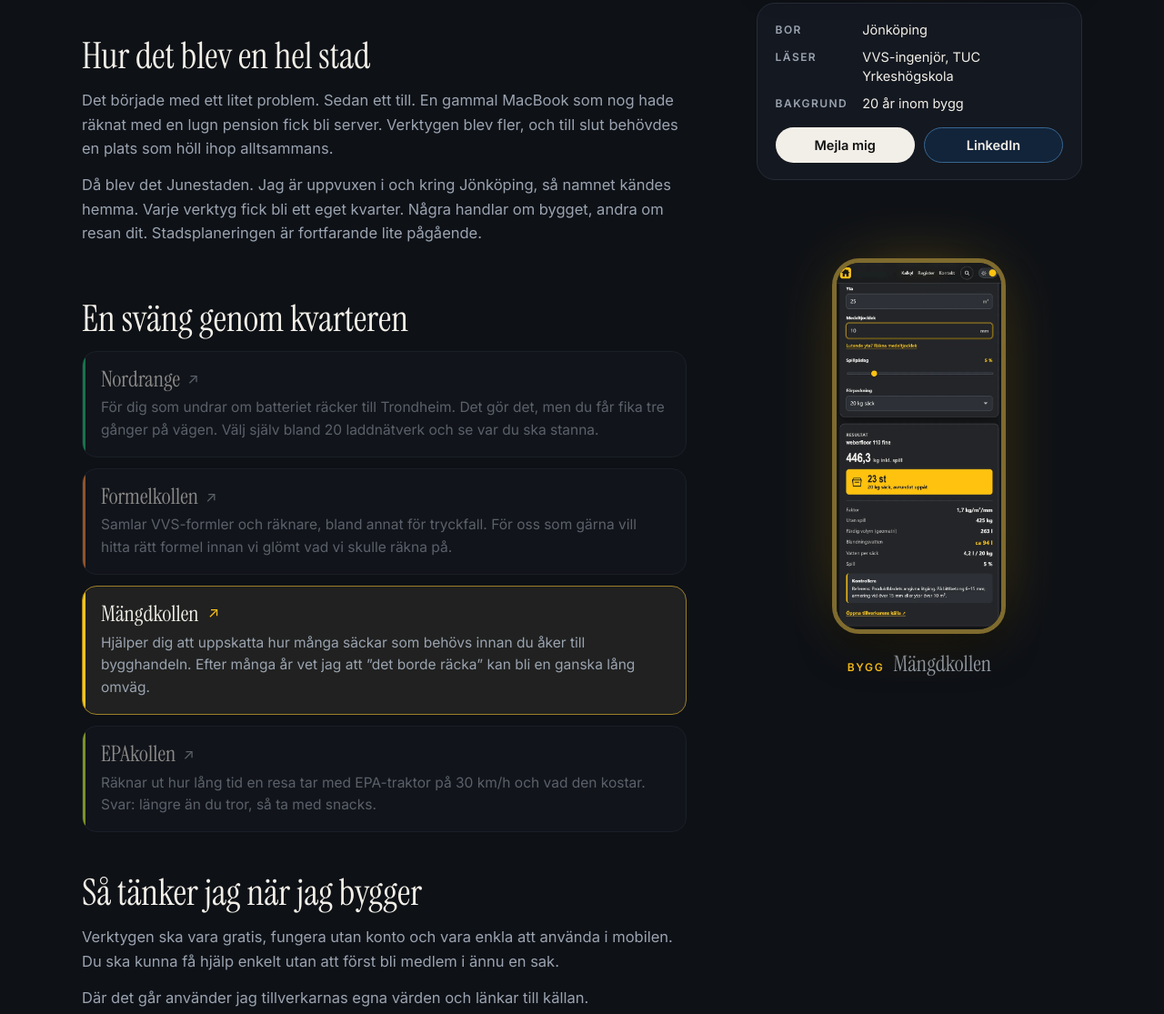
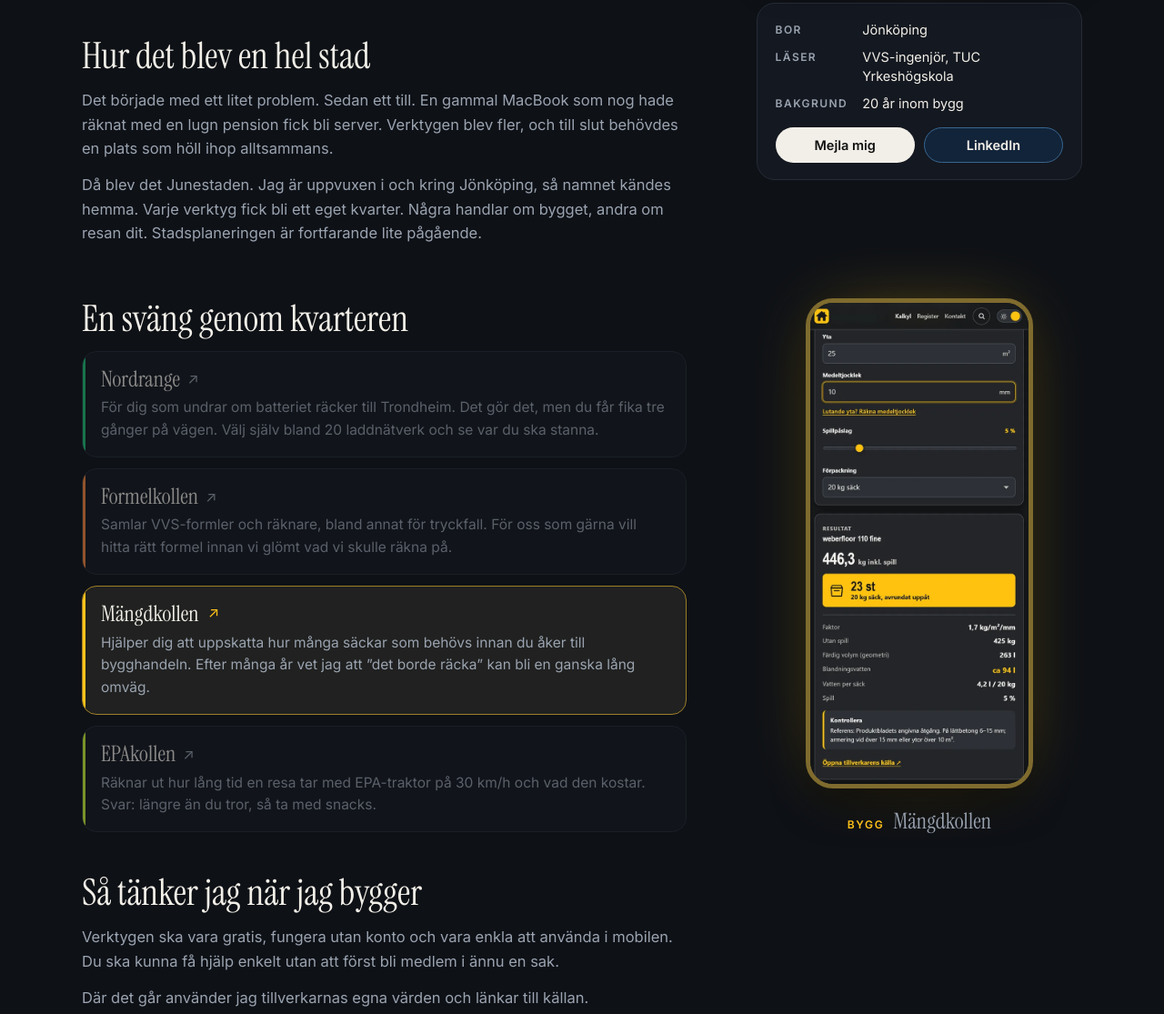
Before and after one commit to bjorn-norberg/junestaden, a plain HTML site: page public/om.html in a window 1280 px wide. Shown: the part 509-1624 px from the top of the page at 91% size. Drawn offline with Linux system fonts and the light colour scheme.

Commit message:
Om mig: telefonen från rubriken ned till EPAkollens underkant, 540 px
Co-Authored-By: Claude Opus 5.5 <noreply@anthropic.com>

```diff
--- a/public/om.html
+++ b/public/om.html
@@ -435,13 +435,16 @@ footer a { color: inherit; }
   .stage, .stage .portrait, .tphone, .tframe, .tframe img, .ttag, .facts-wrap { transition: none !important; }
 }
 
-/* Bild och inforuta ligger still överst. Telefonen bor i högerspalten bredvid kvarteren och följer med medan korten syns */
+/* Bild och inforuta ligger still överst. Telefonen står i högerspalten från rubriken "En sväng genom kvarteren" ned till sista kortets underkant */
 .side-inner { position: static; }
 .stage { aspect-ratio: auto; height: auto !important; }
 .stage .portrait { position: relative; }
 #kvarteren { position: relative; }
-.kvside { position: absolute; top: 0; bottom: 0; left: calc(100% + clamp(40px, 6vw, 80px)); width: clamp(280px, 28vw, 360px); }
-.kvside .tphone { position: sticky; top: 110px; height: 480px; opacity: 1; pointer-events: auto; transition: opacity .4s; }
+.kvside { position: absolute; top: clamp(28px, 4vw, 44px); bottom: 0; left: calc(100% + clamp(40px, 6vw, 80px)); width: clamp(280px, 28vw, 360px); }
+.kvside .tphone { position: absolute; top: 0; height: 100%; max-height: 640px; opacity: 1; pointer-events: auto; transition: opacity .4s; }
+.kvside .tphone { display: block; bottom: 0; height: auto; max-height: none; }
+.kvside .tframe { height: calc(100% - 48px); margin: 0 auto; }
+.kvside .tlabel { margin: 0; position: absolute; left: 0; right: 0; bottom: 0; justify-content: center; line-height: 1; }
 @media (max-width: 820px) { .kvside { display: none; } }
 </style>
 <script>
```
